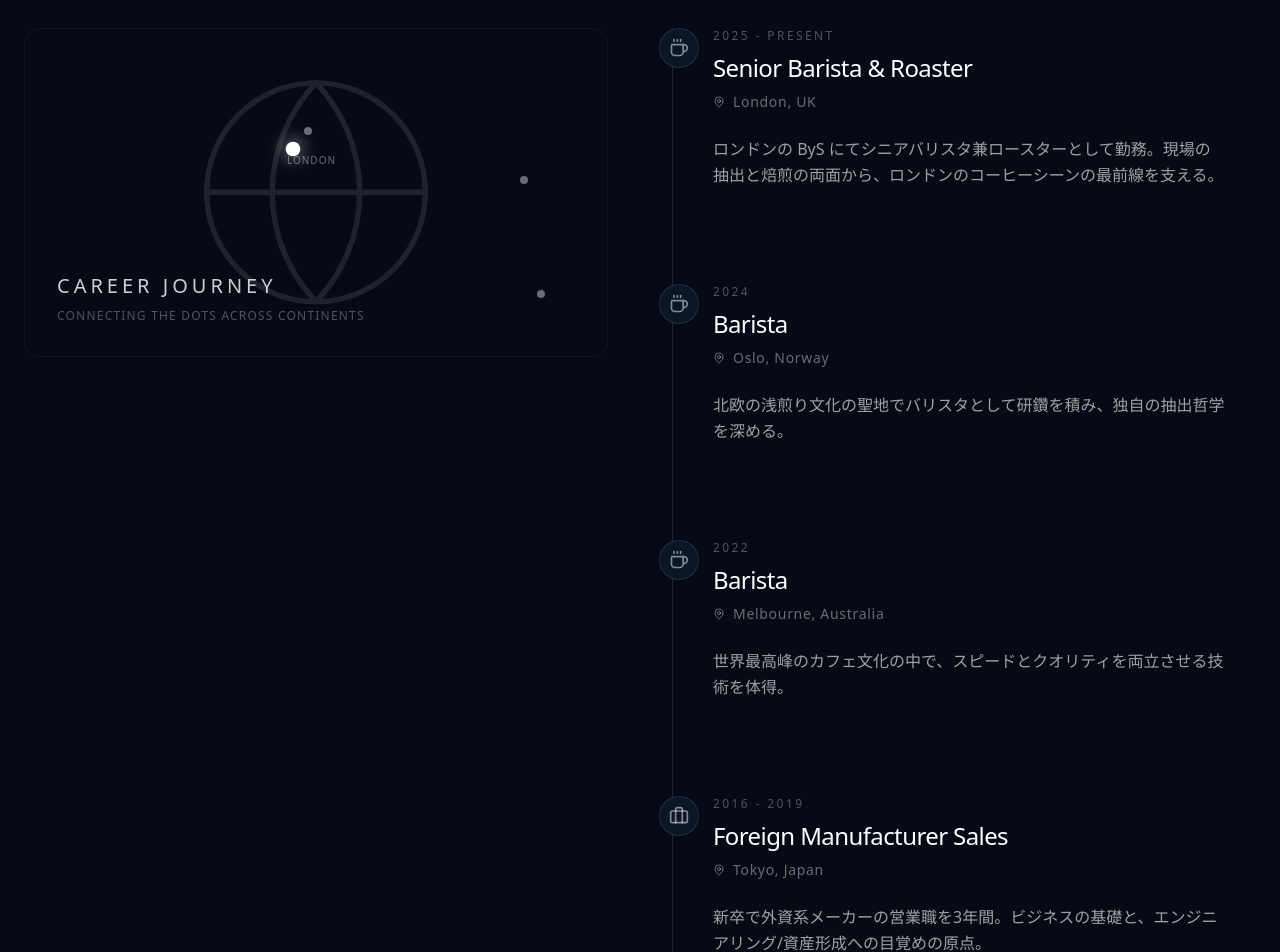
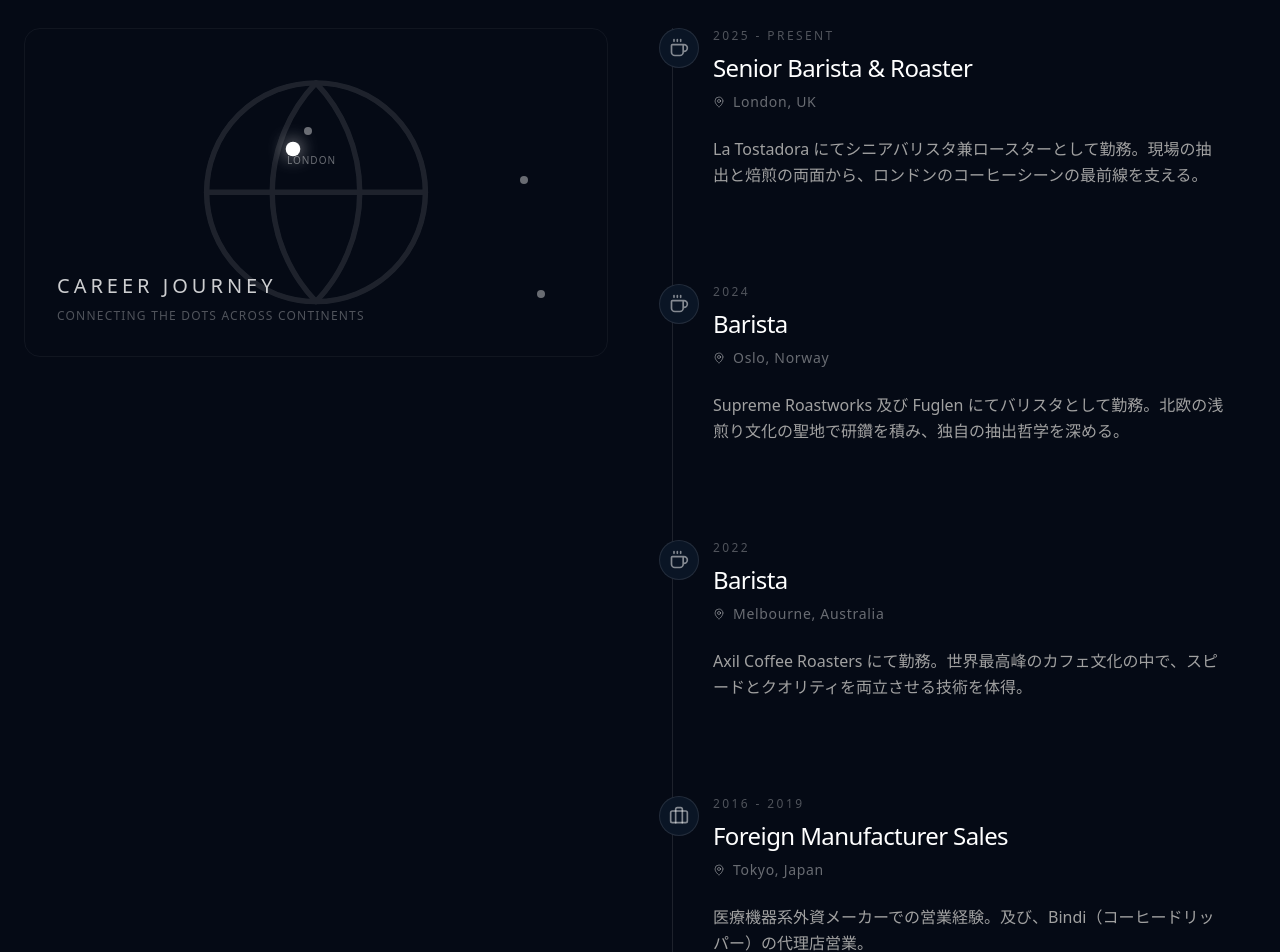
Before and after one commit to masakikono/masaki-portfolio, a Next.js app: page / in a window 1280 px wide. Shown: the part 900-1852 px from the top of the page. Built offline with nearby package versions, Linux system fonts and the light colour scheme.

Commit message:
fix(i18n): update journey texts with precise roles and cafe names based on user feedback

```diff
--- a/src/i18n/translations.ts
+++ b/src/i18n/translations.ts
@@ -24,25 +24,25 @@ export const translations = {
           year: "2025 - PRESENT",
           location: "London, UK",
           role: "Senior Barista & Roaster",
-          description: "ロンドンの ByS にてシニアバリスタ兼ロースターとして勤務。現場の抽出と焙煎の両面から、ロンドンのコーヒーシーンの最前線を支える。"
+          description: "La Tostadora にてシニアバリスタ兼ロースターとして勤務。現場の抽出と焙煎の両面から、ロンドンのコーヒーシーンの最前線を支える。"
         },
         {
           year: "2024",
           location: "Oslo, Norway",
           role: "Barista",
-          description: "北欧の浅煎り文化の聖地でバリスタとして研鑽を積み、独自の抽出哲学を深める。"
+          description: "Supreme Roastworks 及び Fuglen にてバリスタとして勤務。北欧の浅煎り文化の聖地で研鑽を積み、独自の抽出哲学を深める。"
         },
         {
           year: "2022",
           location: "Melbourne, Australia",
           role: "Barista",
-          description: "世界最高峰のカフェ文化の中で、スピードとクオリティを両立させる技術を体得。"
+          description: "Axil Coffee Roasters にて勤務。世界最高峰のカフェ文化の中で、スピードとクオリティを両立させる技術を体得。"
         },
         {
           year: "2016 - 2019",
           location: "Tokyo, Japan",
           role: "Foreign Manufacturer Sales",
-          description: "新卒で外資系メーカーの営業職を3年間。ビジネスの基礎と、エンジニアリング/資産形成への目覚めの原点。"
+          description: "医療機器系外資メーカーでの営業経験。及び、Bindi（コーヒードリッパー）の代理店営業。"
         },
         {
           year: "- 2016",
@@ -96,25 +96,25 @@ export const translations = {
           year: "2025 - PRESENT",
           location: "London, UK",
           role: "Senior Barista & Roaster",
-          description: "Working as a Senior Barista and Roaster at ByS in London, supporting the city's vibrant coffee scene from both the bar and the roastery."
+          description: "Working as a Senior Barista and Roaster at La Tostadora in London, supporting the city's vibrant coffee scene from both the bar and the roastery."
         },
         {
           year: "2024",
           location: "Oslo, Norway",
           role: "Barista",
-          description: "Refining my craft and developing a unique extraction philosophy in the heart of the Nordic light roast culture."
+          description: "Working as a Barista at Supreme Roastworks and Fuglen. Refining my craft and developing a unique extraction philosophy in the heart of the Nordic light roast culture."
         },
         {
           year: "2022",
           location: "Melbourne, Australia",
           role: "Barista",
-          description: "Mastering the balance of speed and quality within the world's most sophisticated coffee culture."
+          description: "Working at Axil Coffee Roasters. Mastering the balance of speed and quality within the world's most sophisticated coffee culture."
         },
         {
           year: "2016 - 2019",
           location: "Tokyo, Japan",
           role: "Foreign Manufacturer Sales",
-          description: "Three years in sales for a foreign manufacturer. The foundation of my business skills and the origin of my interest in engineering and asset building."
+          description: "Sales representative for a foreign medical device manufacturer, and distributor sales for Bindi (coffee dripper)."
         },
         {
           year: "- 2016",
```
